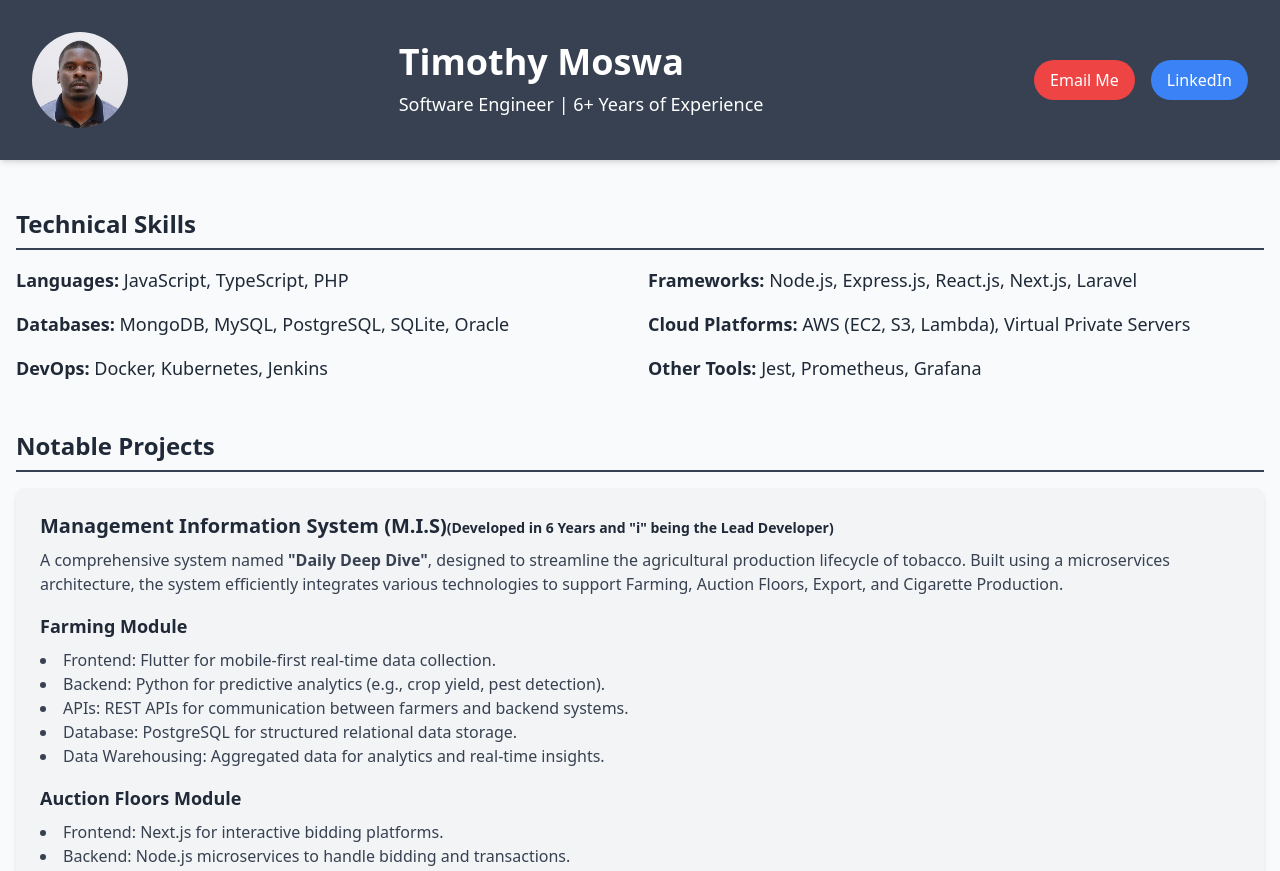
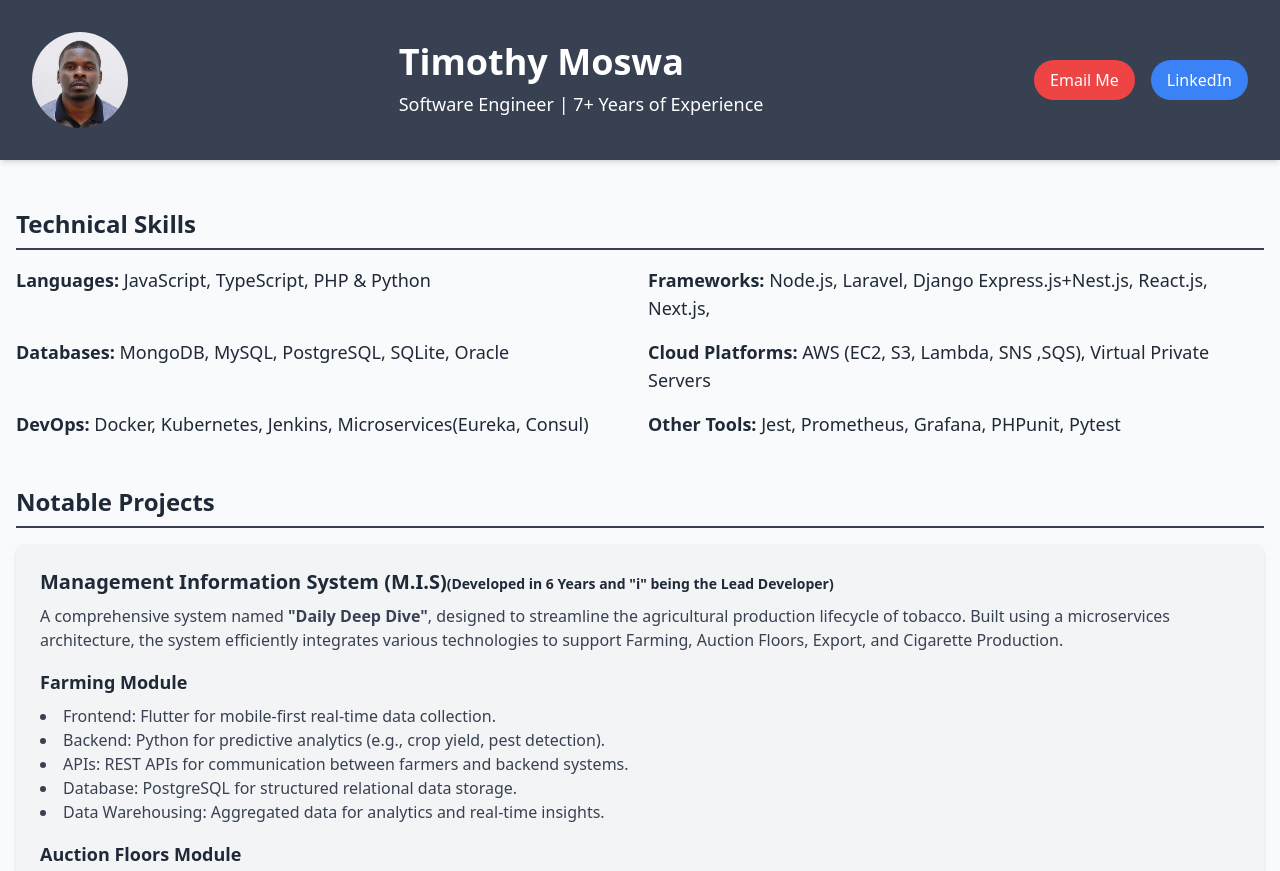
Before and after one commit to tmoswa/tmoswa.github.io, a plain HTML site: page index.html in a window 1280 px wide. Shown: the top 871 px of the page. Drawn offline with nearby package versions, Linux system fonts and the light colour scheme.

Commit message:
profile-update

```diff
--- a/index.html
+++ b/index.html
@@ -17,7 +17,7 @@
             <!-- Name and Bio -->
             <div class="text-center md:text-left mt-4 md:mt-0">
                 <h1 class="text-4xl font-bold">Timothy Moswa</h1>
-                <p class="mt-2 text-lg">Software Engineer | 6+ Years of Experience</p>
+                <p class="mt-2 text-lg">Software Engineer | 7+ Years of Experience</p>
             </div>
 
             <!-- Links -->
@@ -38,12 +38,12 @@
         <section id="skills" class="my-12">
             <h2 class="text-2xl font-bold border-b-2 border-gray-700 pb-2">Technical Skills</h2>
             <ul class="grid grid-cols-2 gap-4 mt-4 text-lg">
-                <li><strong>Languages:</strong> JavaScript, TypeScript, PHP</li>
-                <li><strong>Frameworks:</strong> Node.js, Express.js, React.js, Next.js, Laravel</li>
+                <li><strong>Languages:</strong> JavaScript, TypeScript, PHP & Python</li>
+                <li><strong>Frameworks:</strong> Node.js, Laravel, Django Express.js+Nest.js, React.js, Next.js,  </li>
                 <li><strong>Databases:</strong> MongoDB, MySQL, PostgreSQL, SQLite, Oracle</li>
-                <li><strong>Cloud Platforms:</strong> AWS (EC2, S3, Lambda), Virtual Private Servers</li>
-                <li><strong>DevOps:</strong> Docker, Kubernetes, Jenkins</li>
-                <li><strong>Other Tools:</strong> Jest, Prometheus, Grafana</li>
+                <li><strong>Cloud Platforms:</strong> AWS (EC2, S3, Lambda, SNS ,SQS), Virtual Private Servers</li>
+                <li><strong>DevOps:</strong> Docker, Kubernetes, Jenkins, Microservices(Eureka, Consul)</li>
+                <li><strong>Other Tools:</strong> Jest, Prometheus, Grafana, PHPunit, Pytest</li>
             </ul>
         </section>
 
@@ -272,7 +272,7 @@
                                 <h4 class="text-lg font-semibold text-gray-800">Security Features</h4>
                                 <ul class="list-disc list-inside text-gray-700 mt-2">
                                     <li><span class="font-medium">Role-Based Access Control (RBAC):</span> Ensures that only authorized users can access sensitive audit data and system logs, with granular permissions based on user roles.</li>
-                                    <li><span class="font-medium">Data Encryption:</span> All sensitive data stored in the database is encrypted using advanced encryption standards to prevent unauthorized access.</li>
+                                    <li><span class="font-medium">Data Encryption:</span> All sensitive data stored in the database is encrypted using advanced encryption standards to prevent unauthorized access, OAuth2, JWT etc.</li>
                                     <li><span class="font-medium">Secure API Communication:</span> API calls are secured using OAuth2 authentication and encrypted with TLS, ensuring safe data exchange between the frontend and backend systems.</li>
                                 </ul>
                             </div>
@@ -295,7 +295,7 @@
 
                 <div>
                     <h3 class="text-xl font-bold">Sales and Logistics System</h3>
-                    <p class="text-gray-700">Implemented an inventory and route optimization system using Next.js.</p>
+                    <p class="text-gray-700">Implemented an inventory and route optimization system using Python(Django)+Next.js.</p>
                 </div>
                 <div>
                     <h3 class="text-xl font-bold">HR Systems</h3>
```
